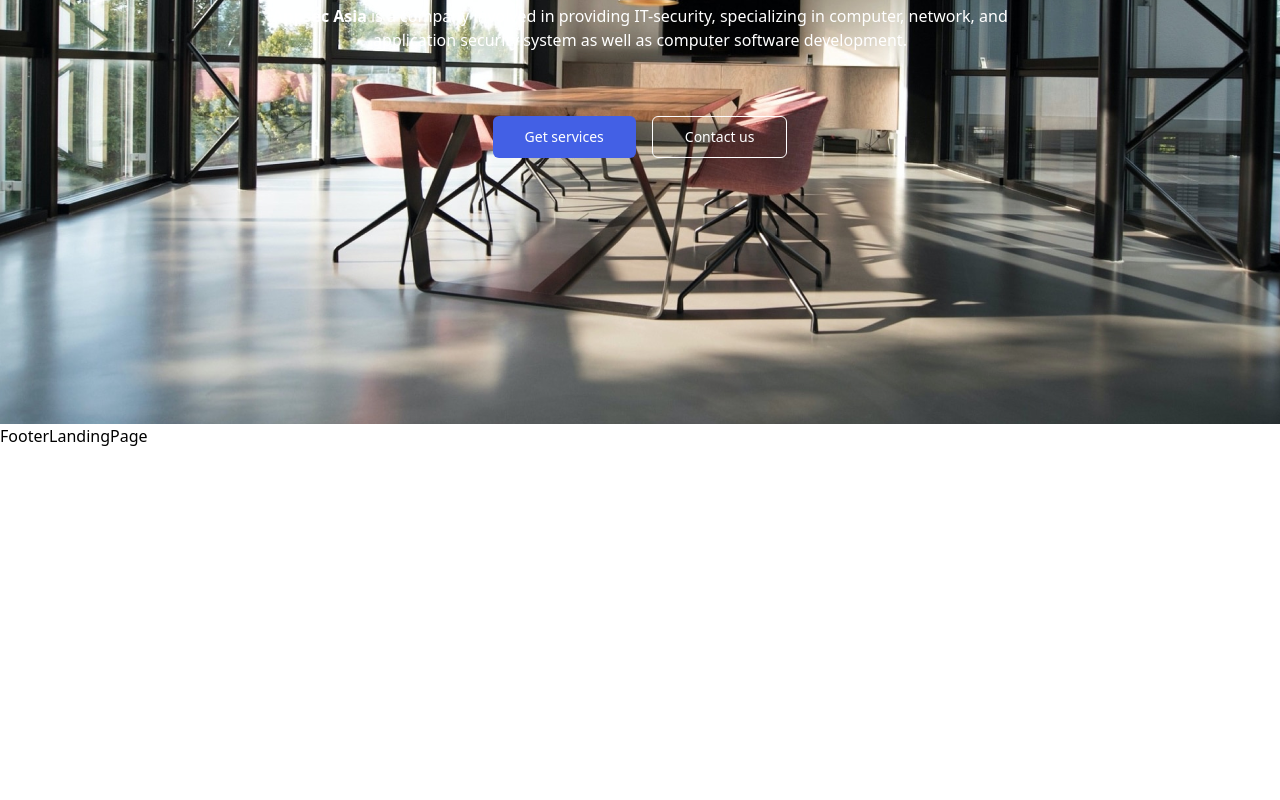
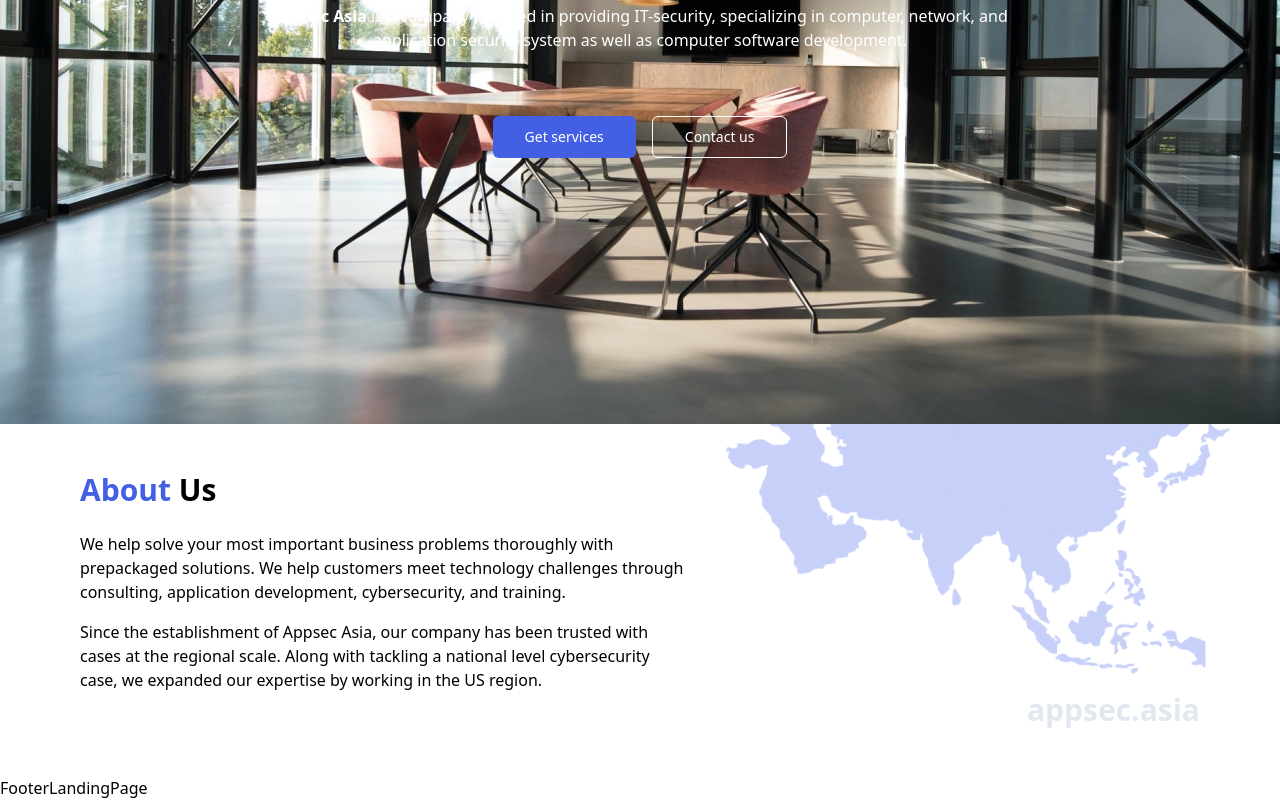
Before and after one commit to mirzavic4869/appsec-asia, a Next.js app: page / in a window 1280 px wide. Shown: the part 332-1132 px from the top of the page. Before the commit the page ends 800 px from the top, so only its background shows below. Built offline with nearby package versions, Linux system fonts and the light colour scheme.

Commit message:
add: about section

```diff
--- a/src/components/header/header.js
+++ b/src/components/header/header.js
@@ -4,7 +4,7 @@ import { navbarLandingPageMenu } from '../lib'
 
 export default function HeaderLandingPage() {
   return (
-    <nav className="sticky top-0 z-50 p-4 bg-white shadow-sm md:px-8 lg:px-12">
+    <nav className="sticky top-0 z-50 p-4 bg-white shadow-sm md:px-16 lg:px-20">
       <div className="flex flex-row items-center justify-between mx-auto max-w-7xl">
         <Link href={'/'}>
           <strong>appsec.asia</strong>
--- /dev/null
+++ b/src/components/pages/landing-page/about-section.js
@@ -0,0 +1,44 @@
+import Image from 'next/image'
+import bgAsia from '@/assets/images/bg-asia.png'
+import React from 'react'
+
+export default function AboutSection() {
+  return (
+    <div className="px-4 py-12 md:px-16 lg:px-20">
+      <div className="mx-auto max-w-7xl">
+        <div className="flex justify-between mb-4 md:mb-0">
+          <div className="w-[38rem]">
+            <h2 className="mb-6 text-2xl font-bold md:text-3xl">
+              <span className="text-secondary">About</span> Us
+            </h2>
+            <p className="mb-4">
+              We help solve your most important business problems thoroughly
+              with prepackaged solutions. We help customers meet technology
+              challenges through consulting, application development,
+              cybersecurity, and training.
+            </p>
+            <p>
+              Since the establishment of Appsec Asia, our company has been
+              trusted with cases at the regional scale. Along with tackling a
+              national level cybersecurity case, we expanded our expertise by
+              working in the US region.
+            </p>
+          </div>
+          <div>
+            <Image
+              src={bgAsia}
+              alt="bg-asia"
+              className="absolute right-0 md:w-[36rem] -z-10 top-[42rem] md:top-[38rem]"
+              width={400}
+            />
+          </div>
+        </div>
+        <div className="flex justify-end">
+          <strong className="text-2xl md:text-3xl text-slate-200">
+            appsec.asia
+          </strong>
+        </div>
+      </div>
+    </div>
+  )
+}
--- a/src/components/pages/landing-page/hero-section.js
+++ b/src/components/pages/landing-page/hero-section.js
@@ -6,7 +6,7 @@ export default function HeroSection() {
     <div className="bg-hero h-[700px] py-52">
       <div className="mx-auto max-w-7xl">
         <div className="text-center text-white">
-          <h1 className="mb-6 text-5xl font-bold">Appsec Asia</h1>
+          <h1 className="mb-6 text-4xl font-bold md:text-5xl">Appsec Asia</h1>
           <h6 className="md:w-[48rem] mx-auto mb-16">
             <strong>Appsec Asia</strong> is a company involved in providing
             IT-security, specializing in computer, network, and application
--- a/src/components/pages/landing-page/index.js
+++ b/src/components/pages/landing-page/index.js
@@ -1,3 +1,4 @@
-import HeroSection from "./hero-section";
+import HeroSection from './hero-section'
+import AboutSection from './about-section'
 
-export { HeroSection };
+export { HeroSection, AboutSection }
--- a/src/pages/index.js
+++ b/src/pages/index.js
@@ -1,15 +1,16 @@
-import { LayoutLandingPage } from "@/components/layouts";
-import { HeroSection } from "@/components/pages/landing-page";
-import React from "react";
+import { LayoutLandingPage } from '@/components/layouts'
+import { AboutSection, HeroSection } from '@/components/pages/landing-page'
+import React from 'react'
 
 export default function Home() {
-	return (
-		<>
-			<HeroSection />
-		</>
-	);
+  return (
+    <>
+      <HeroSection />
+      <AboutSection />
+    </>
+  )
 }
 
 Home.getLayout = function getLayout(page) {
-	return <LayoutLandingPage>{page}</LayoutLandingPage>;
-};
+  return <LayoutLandingPage>{page}</LayoutLandingPage>
+}
--- a/src/styles/index.css
+++ b/src/styles/index.css
@@ -16,3 +16,9 @@
   width: 100%;
   height: 100%;
 }
+
+/* .bg-asia {
+  background: url('../assets/images/bg-asia.png'), no-repeat;
+  background-position: right;
+  background-size: contain;
+} */
```
Also changed, not shown: src/assets/images/bg-asia.png (added), src/components/pages/landing-page/services.js (added).
